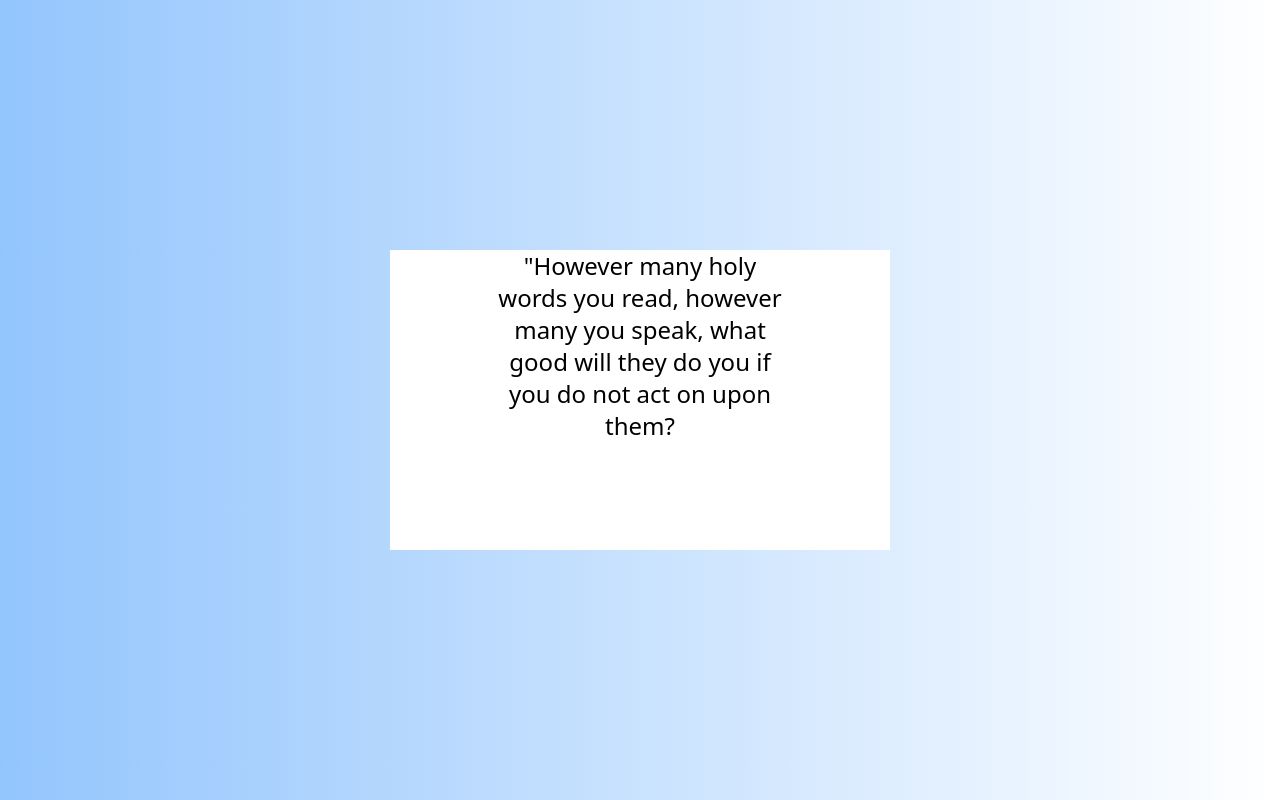
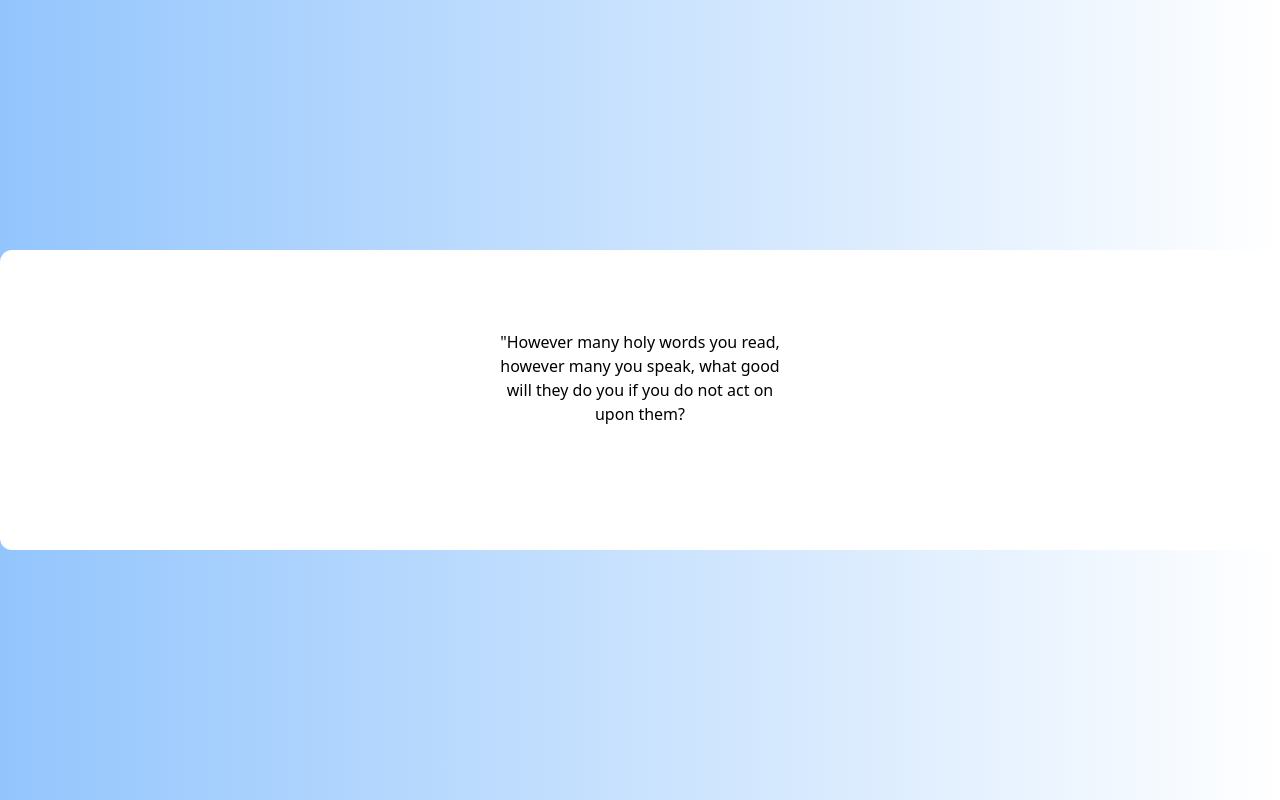
Before and after one commit to Saroyann/random-quotes-generator, a React (Vite) app: page / in a window 1280 px wide. Built offline with nearby package versions, Linux system fonts and the light colour scheme.

Commit message:
initial commit

```diff
--- a/src/App.jsx
+++ b/src/App.jsx
@@ -4,13 +4,14 @@ function App() {
 
   return (
     <>
-      <div className="bg-gradient-to-r from-blue-300 border-t-violet-300 w-full flex justify-center items-center h-[100vh]">
+      <div className="bg-gradient-to-r from-blue-300 border-t-violet-400 w-full flex justify-center items-center h-[100vh]">
 
         {/* quotes box */}
-        <div className="w-[500px] h-[300px] bg-white">
-          <div className="text-center mx-auto w-[300px]">
-          <p className="text-2xl">"However many holy words you read, however many you speak, what good will they do you if you do not act on upon them?</p>
+        <div className="w-full rounded-xl h-[300px] bg-white">
+          <div className="text-center mx-auto w-[300px] mt-20">
+          <p className="">"However many holy words you read, however many you speak, what good will they do you if you do not act on upon them?</p>
           </div>
+
         </div>
 
       </div>
```
